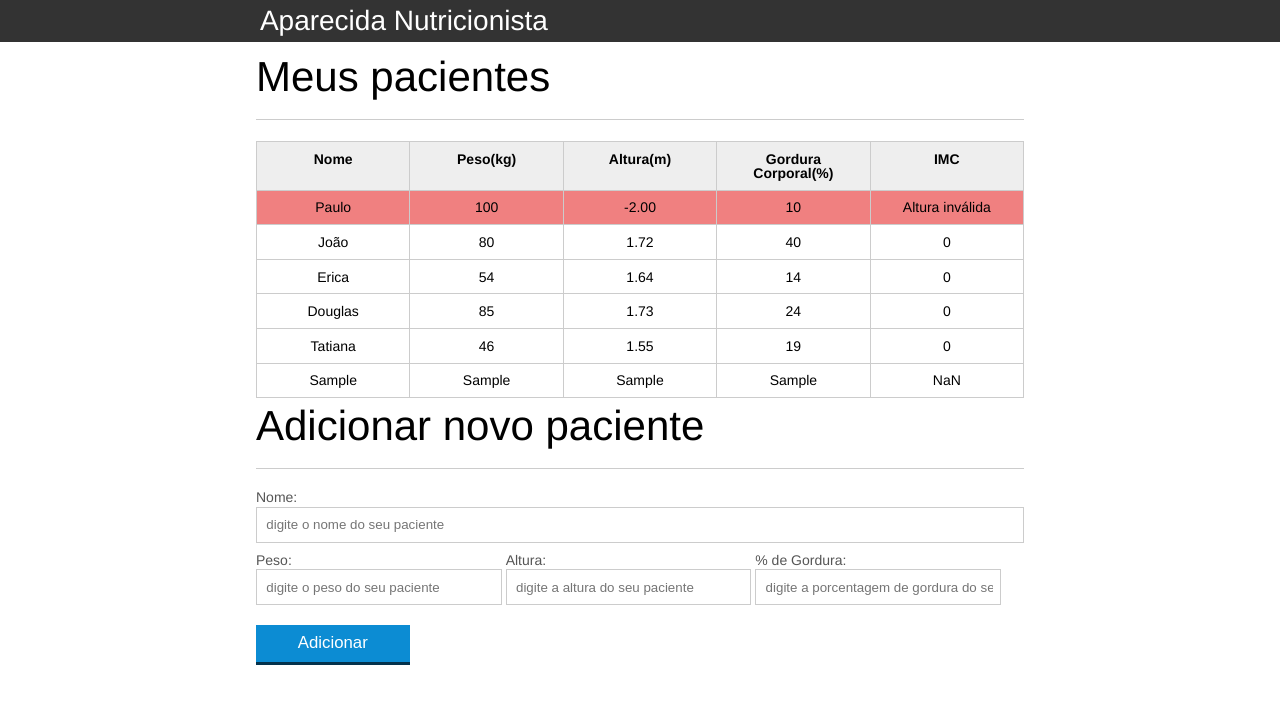
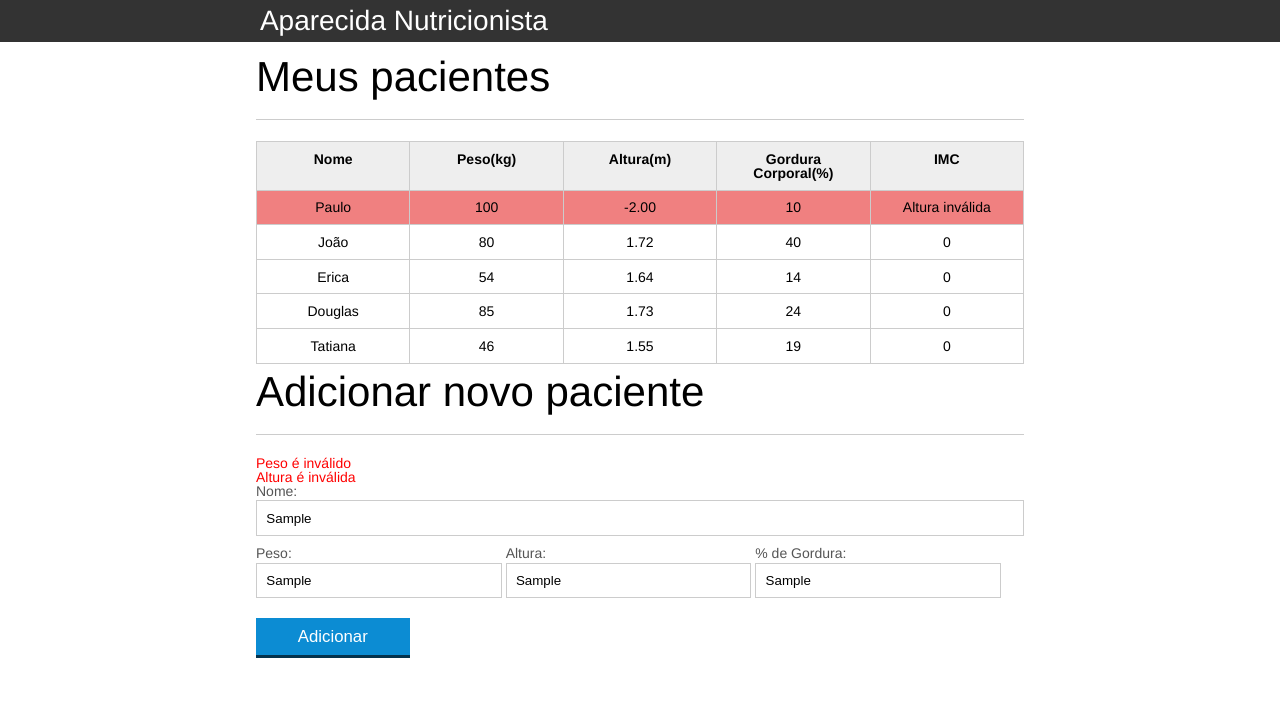
Before and after one commit to suspecie/estudos-javascript-alura, a plain HTML site: page index.html in a window 1280 px wide. Both pictures are taken after typing "Sample", "Sample", "Sample", "Sample" into the empty fields and a click on the button "Adicionar". Drawn offline with Linux system fonts and the light colour scheme.

Commit message:
Validação de Formulários

```diff
--- a/css/index.css
+++ b/css/index.css
@@ -136,3 +136,7 @@ button[disabled=disabled], button:disabled {
 .paciente-invalido{
 	background-color: lightcoral;
 }
+
+#mensagens-erro{
+	color: red;
+}
--- a/index.html
+++ b/index.html
@@ -73,6 +73,7 @@
 		</main>
 		<section class="container">
 			<h2 id="titulo-form">Adicionar novo paciente</h2>
+			<ul id="mensagens-erro"></ul>
 			<form id="form-adiciona">
 				<div class="">
 					<label for="nome">Nome:</label>
--- a/js/calculaImc.js
+++ b/js/calculaImc.js
@@ -16,10 +16,10 @@ for (var i=0; i < pacientes.length; i++){
     var tdImc = paciente.querySelector(".info-imc");
 
     //Validando se o peso e altura sao validas
-    var pesoValido = true;
-    var alturaValida = true;
+    var pesoValido = validaPeso(peso);
+    var alturaValida = validaAltura(altura);
 
-    if (peso <= 0 || peso >= 1000) {
+    if (!pesoValido) {
         console.log("Peso inválido!");
         pesoValido = false;
         tdImc.textContent = "Peso inválido";
@@ -30,7 +30,7 @@ for (var i=0; i < pacientes.length; i++){
         paciente.classList.add("paciente-invalido"); //adicona uma classe css isso eh bom na hora de mudar a cor
     }
 
-    if (altura <= 0 || altura >= 3.00) {
+    if (!alturaValida) {
         console.log("Altura inválida!");
         alturaValida = false;
         tdImc.textContent = "Altura inválida";
@@ -51,3 +51,19 @@ function calculaImc(peso, altura){
 
     return imc.toFixed(2);
 }
+
+function validaPeso(peso){
+    if (peso >= 0 && peso < 1000){
+        return true;
+    }else{
+        return false;
+    }
+}
+
+function validaAltura(altura){
+    if(altura >= 0 && altura <= 3.0){
+        return true;
+    }else{
+        return false;
+    }
+}
--- a/js/form.js
+++ b/js/form.js
@@ -12,6 +12,22 @@ botaoAdicionar.addEventListener("click", function(){
     //criando o a tr
     var pacienteTr = montaTr(paciente);
 
+    //adicionando mensagem de erro
+    var erros = validaPaciente(paciente);
+
+    if(erros.length > 0){
+        exibeMensagensErro(erros);
+
+        //mostra mensagem na tag span
+        //var mensagemErro = document.querySelector("#mensagem-erro");
+        //mensagemErro.textContent = erro;
+        //se o paciente for invalido fazemos com que a mensagem seja exibida
+        //porem o paciente nao seja adicionado na tabela, por isso damos um return vazio assim ele sai da funcao
+        return;
+    }
+
+
+
 
     //adiciona paciente na tabela
     var tabela = document.querySelector("#tabela-pacientes");
@@ -19,6 +35,10 @@ botaoAdicionar.addEventListener("click", function(){
 
     //limpa os dados do form
     form.reset();
+
+    //limpando a ul de erro
+    var ul = document.querySelector("#mensagens-erro");
+    ul.innerHTML = "";
 });
 
 
@@ -66,3 +86,55 @@ function montaTd(dado, classe){
 
     return td;
 }
+
+//essa funcao vai testar as propriedades do paciente sao validas
+function validaPaciente(paciente){
+
+    //criando array de erros
+    var erros = [];
+
+    if (paciente.nome.length == 0){
+        erros.push("O nome não pode ser vazio");
+    }
+
+    if (!validaPeso(paciente.peso)) {
+        //adiciona no array
+        erros.push("Peso é inválido");
+    }
+
+    //o js tb entende ifs simples quando colocamos tudo em uma unica linha, então para economizar linha podemos fazer o seguinte
+    if (!validaAltura(paciente.altura)) erros.push("Altura é inválida");
+
+    if(paciente.gordura.length == 0){
+        erros.push("Gordura não pode ser vazia");
+    }
+
+    if(paciente.peso.length == 0){
+        erros.push("Peso não pode ser em branco");
+    }
+
+    if(paciente.altura.length == 0){
+        erros.push("Altura não pode ser em branco");
+    }
+
+
+    return erros;
+
+}
+
+function exibeMensagensErro(erros){
+    var ul = document.querySelector("#mensagens-erro");
+
+    //controla o html interno
+    //isso faz com que fiquem aparecendo trocentas mensagens de erro
+    ul.innerHTML = "";
+
+    //foreach ele ja sabe qual o tamanho
+    // para cada item do array vc vai passar 1 parametro que no caso nomeamos de erro
+    erros.forEach(function(erro){
+        var li = document.createElement("li");
+        li.textContent = erro;
+        ul.appendChild(li);
+    });
+
+}
```
